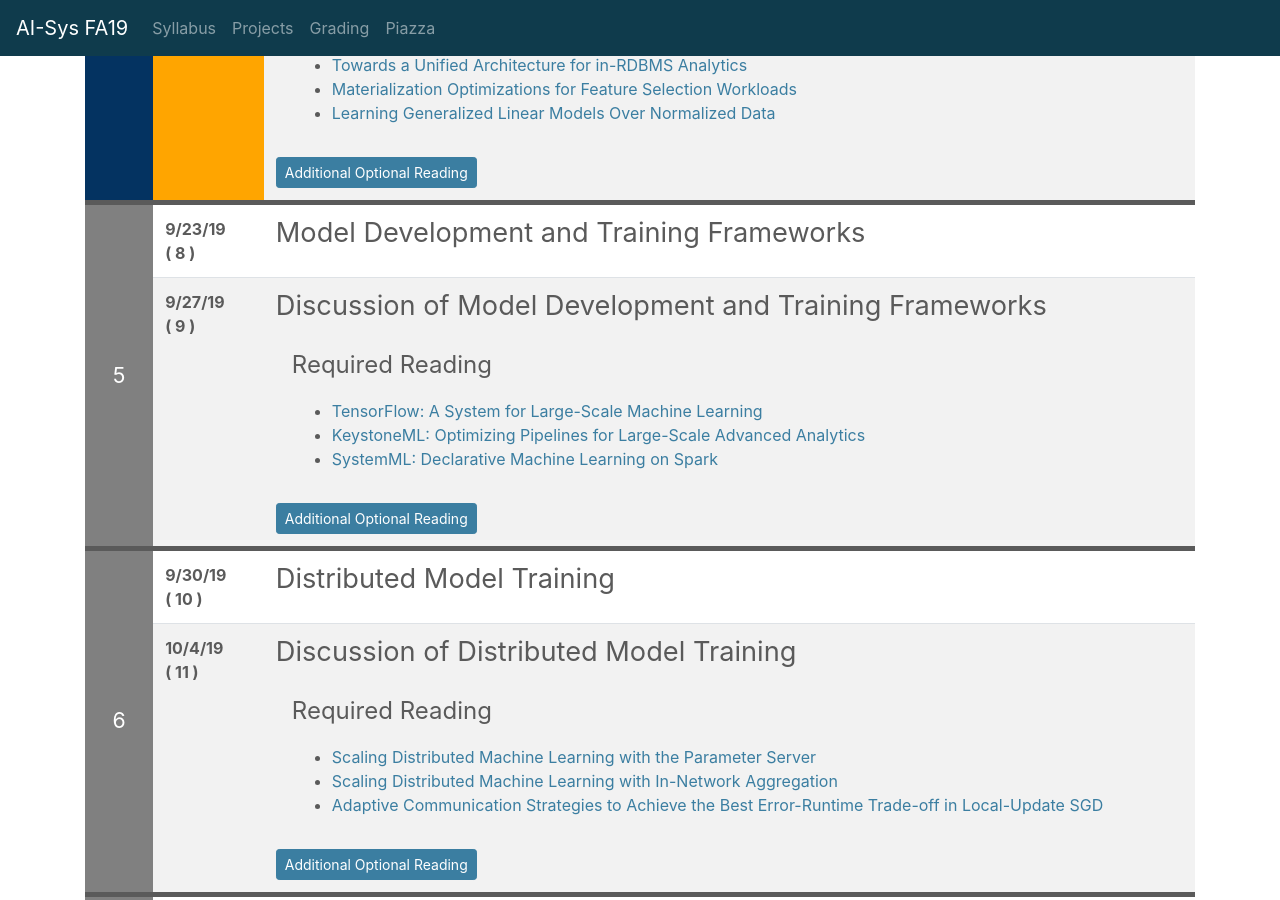
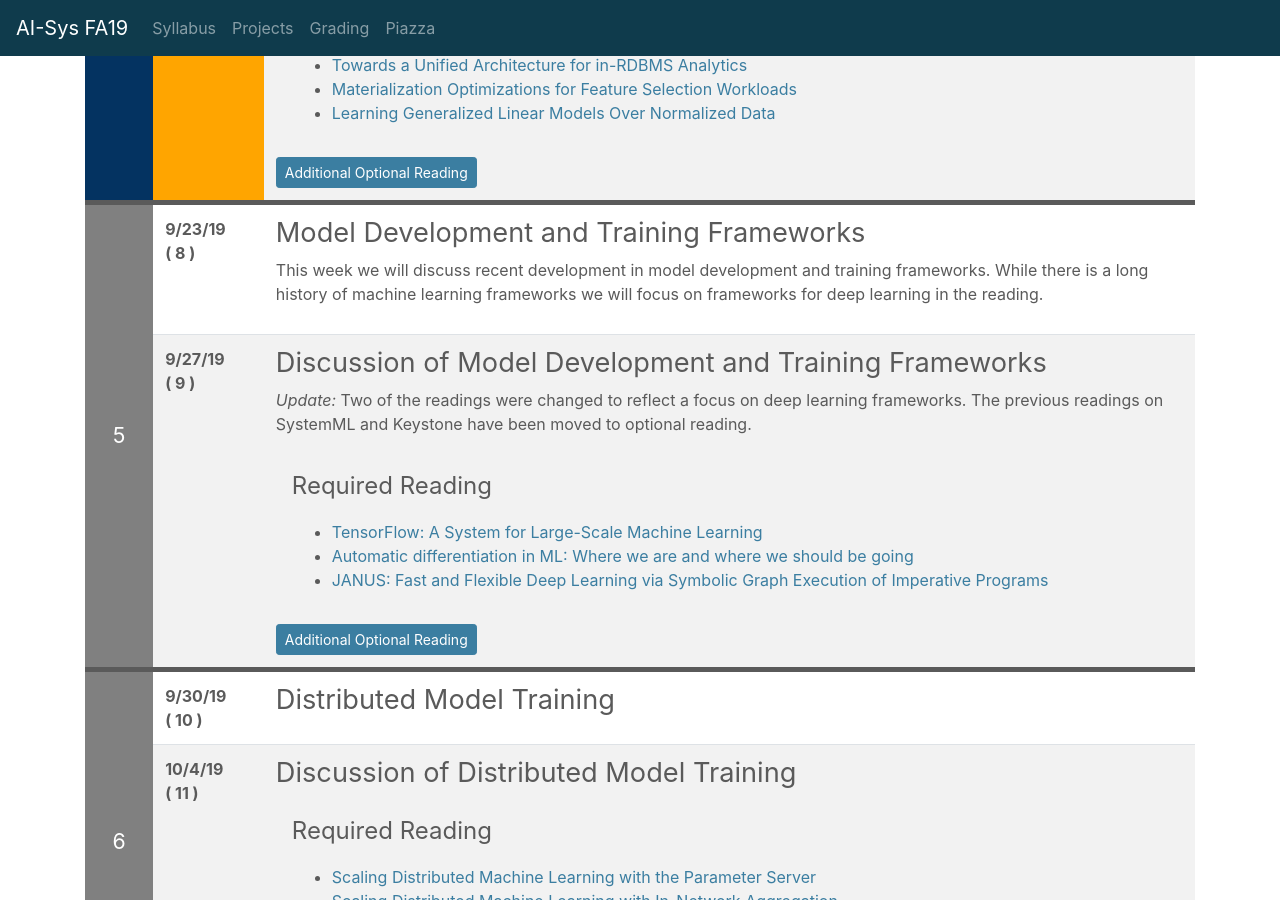
Before and after one commit to ucbrise/cs294-ai-sys-fa19, a Jekyll site: the page built from index.md, in a window 1280 px wide and 900 px high, scrolled down 2701 px. Built offline with Jekyll 4.4.1, drawn with Linux system fonts in a browser that asks for light colours; nearby versions of some CDN libraries; our own code applies the rules of GitHub Pages for plain Markdown files.

Commit message:
updating reading

```diff
--- a/index.md
+++ b/index.md
@@ -268,26 +268,33 @@ In the previous lecture we saw that data and feature engineering is often the do
 {% include syllabus_entry %}
 ## Model Development and Training Frameworks
 
+This week we will discuss recent development in model development and training frameworks.  While there is a long history of machine learning frameworks we will focus on frameworks for deep learning in the reading.
+
 
 
 {% include syllabus_entry %}
 ## Discussion of Model Development and Training Frameworks
 
+*Update:* Two of the readings were changed to reflect a focus on deep learning frameworks. The previous readings on SystemML and Keystone have been moved to optional reading.
+
 <div class="reading">
 <div class="required_reading" markdown="1">
 
 * [TensorFlow: A System for Large-Scale Machine Learning](https://www.usenix.org/system/files/conference/osdi16/osdi16-abadi.pdf)
-* [KeystoneML: Optimizing Pipelines for Large-Scale
-Advanced Analytics](https://shivaram.org/publications/keystoneml-icde17.pdf)
-* [SystemML: Declarative Machine Learning on Spark](http://www.vldb.org/pvldb/vol9/p1425-boehm.pdf)
+* [Automatic differentiation in ML: Where we are and where we should be going](Automatic differentiation in ML: Where we are and where we should be going)
+* [JANUS: Fast and Flexible Deep Learning via Symbolic Graph Execution of Imperative Programs](https://arxiv.org/pdf/1812.01329.pdf)
 
 </div>
 <div class="optional_reading" markdown="1">
 
+* [KeystoneML: Optimizing Pipelines for Large-Scale
+Advanced Analytics](https://shivaram.org/publications/keystoneml-icde17.pdf)
+* [SystemML: Declarative Machine Learning on Spark](http://www.vldb.org/pvldb/vol9/p1425-boehm.pdf)
 * [Caffe: Convolutional Architecture for Fast Feature Embedding](https://arxiv.org/pdf/1408.5093.pdf)
 * [Theano: A Python Framework for Fast Computation of Mathematical Expressions](https://arxiv.org/pdf/1605.02688.pdf)
 * [cuDNN: Efficient Primitives for Deep Learning](https://arxiv.org/pdf/1410.0759.pdf)
 * [Roger Grosse's Lecture Notes on Automatic Differentiation](http://www.cs.toronto.edu/~rgrosse/courses/csc421_2019/readings/L06%20Automatic%20Differentiation.pdf)
+* [A Differentiable Programming System to Bridge Machine Learning and Scientific Computing](https://arxiv.org/pdf/1907.07587.pdf)
 
 </div>
 </div>
```
